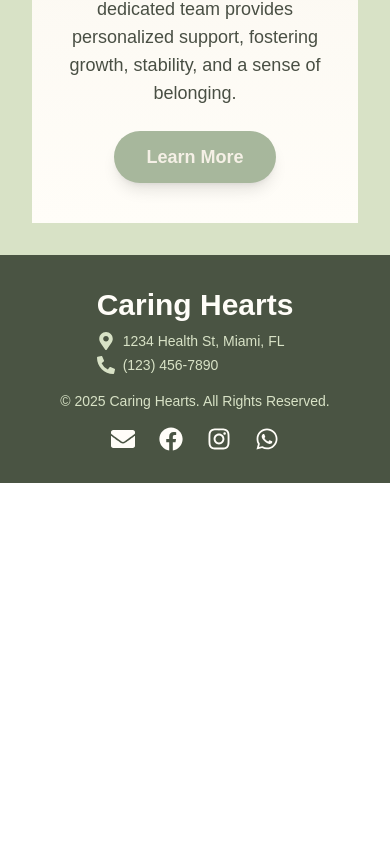
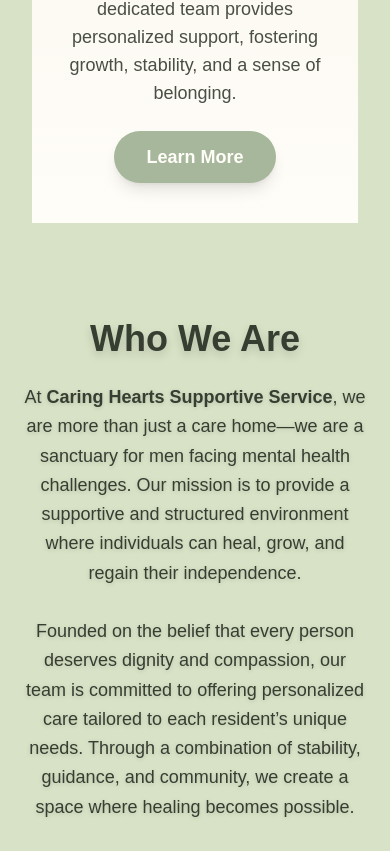
Before and after one commit to DamRandom/caring-hearts, a Next.js app: page / in a window 390 px wide. Shown: the part 773-1624 px from the top of the page. Before the commit the page ends 1256 px from the top, so only its background shows below. Built offline with nearby package versions, Linux system fonts and the light colour scheme.

Commit message:
Add Hero section with responsive design and gradient background

```diff
--- a/src/app/(page)/page.tsx
+++ b/src/app/(page)/page.tsx
@@ -1,15 +1,17 @@
 import Header from "../../components/Header";
 import Hero from "../../components/Hero";
 import Footer from "../../components/Footer";
+import AboutUs from "@/components/AboutUs";
 
 export default function Home() {
   return (
     <div className="min-h-screen flex flex-col bg-[#D8E2C6]">
       <Header />
       <main className="flex-grow p-8 sm:p-20 text-center sm:text-left bg-[#D8E2C6]">
-      <Hero />
-      {/* Otras secciones aquí */}
+        <Hero />
       </main>
+        <AboutUs />
+        {/* Otras secciones aquí */}
       <Footer />
     </div>
   );
--- a/src/components/AboutUs.tsx
+++ b/src/components/AboutUs.tsx
@@ -0,0 +1,20 @@
+const AboutUs = () => {
+    return (
+      <section className="py-16 px-6 sm:px-20 text-[#363D31] shadow-md">
+        <div className="max-w-4xl mx-auto text-center sm:text-left">
+          <h2 className="text-4xl font-bold mb-6 drop-shadow-lg">Who We Are</h2>
+          <p className="text-lg leading-relaxed drop-shadow-sm">
+            At <strong>Caring Hearts Supportive Service</strong>, we are more than just a care home—we are a sanctuary for men facing mental health challenges. Our mission is to provide a supportive and structured environment where individuals can heal, grow, and regain their independence.
+            <br />
+            <br />
+            Founded on the belief that every person deserves dignity and compassion, our team is committed to offering personalized care tailored to each resident’s unique needs. Through a combination of stability, guidance, and community, we create a space where healing becomes possible.
+            <br />
+            <br />
+            We don’t just provide care—we build a foundation for a better future.
+          </p>
+        </div>
+      </section>
+    );
+  };
+
+  export default AboutUs;
--- a/src/components/Hero.tsx
+++ b/src/components/Hero.tsx
@@ -14,7 +14,7 @@
           </p>
           <a
             href="#about"
-            className="inline-block bg-[#A7B79C] text-[#F5F0E6] text-lg font-semibold py-3 px-8 rounded-full shadow-lg hover:bg-[#8C9D85] hover:shadow-xl transition-all duration-300"
+            className="inline-block bg-[#A7B79C] text-[#FFFDF8] text-lg font-semibold py-3 px-8 rounded-full shadow-lg hover:bg-[#8C9D85] hover:shadow-xl transition-all duration-300"
           >
             Learn More
           </a>
```
Also changed, not shown: public/images/hero.jpg.
